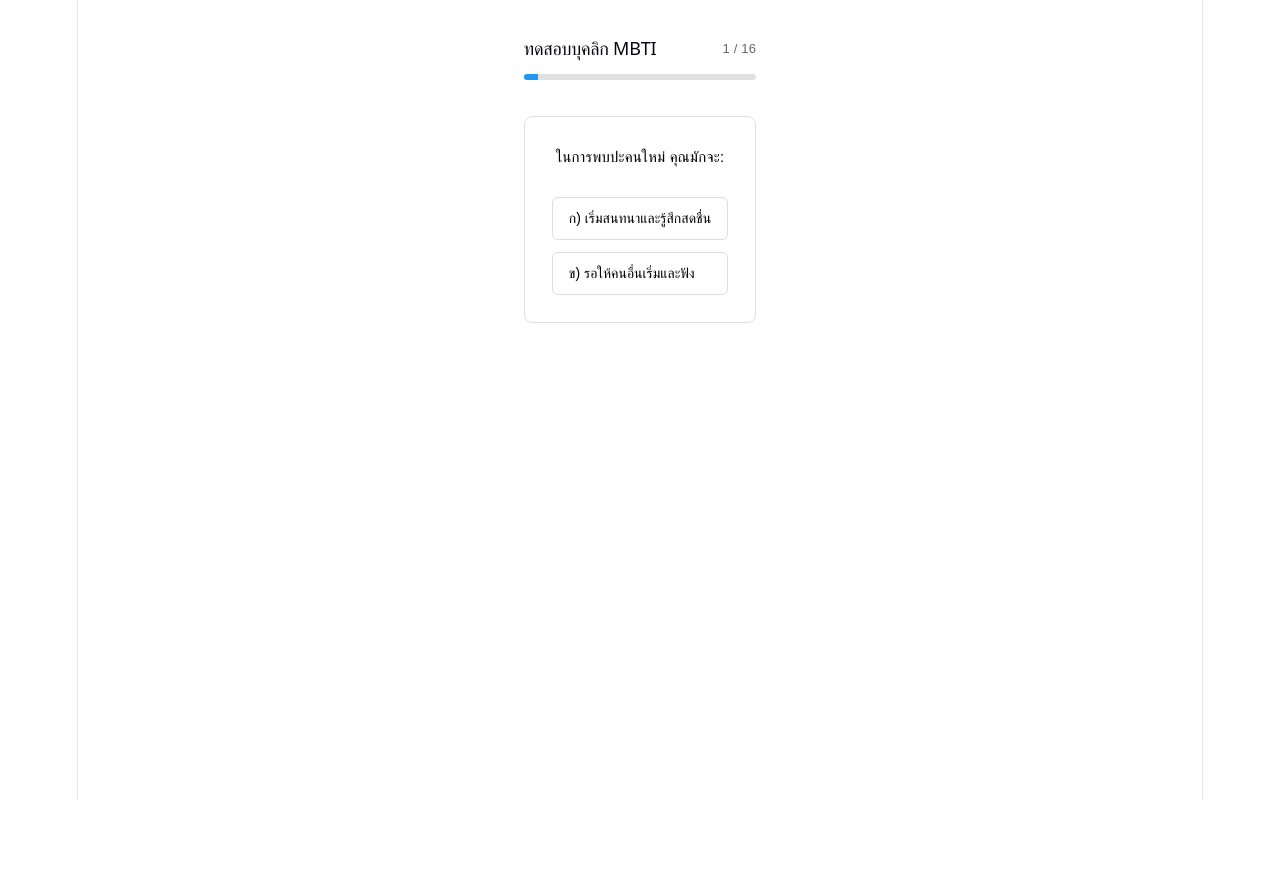
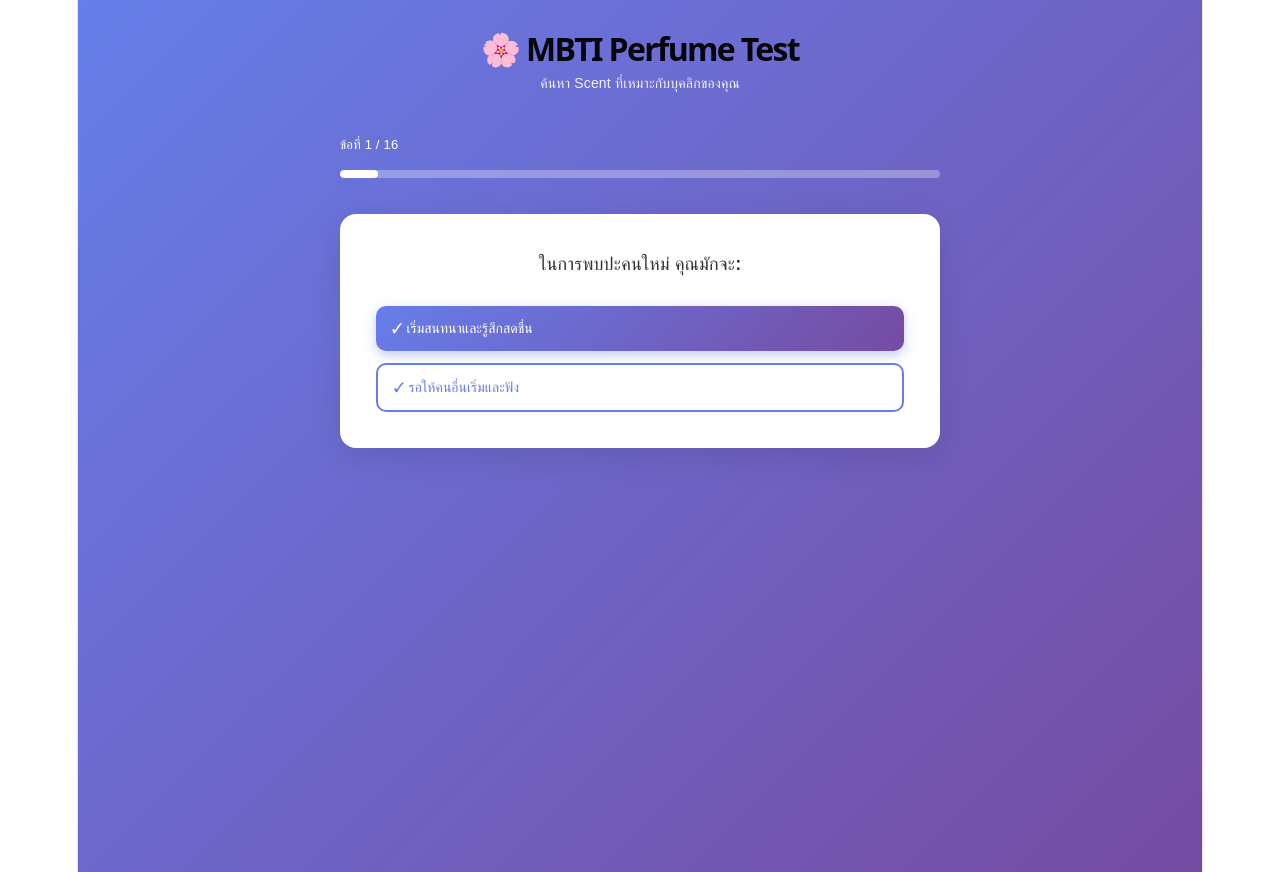
Before and after one commit to chayapoltm/mbti-perfume, a React (Vite) app: page / in a window 1280 px wide. Before the commit the page ends 800 px from the top, so only its background shows below. Built offline with nearby package versions, Linux system fonts and the light colour scheme.

Commit message:
Add beautiful design with gradient, emoji, colors

```diff
--- a/src/App.jsx
+++ b/src/App.jsx
@@ -107,83 +107,115 @@ export default function App() {
   const perfumes = {
     ISTJ: {
       name: "Amber Woods",
+      emoji: "🥃",
       scent: "กลิ่นไม้สีแนว เข้มข้น อบอุ่น",
-      desc: "บุคลิกประเภท Logistician - มีความรับผิดชอบสูง จริงใจ และเป็นระเบียบ สมบูรณ์ แข็งแกร่ง ตรงต่อเวลา"
+      desc: "บุคลิกประเภท Logistician - มีความรับผิดชอบสูง จริงใจ และเป็นระเบียบ สมบูรณ์ แข็งแกร่ง ตรงต่อเวลา",
+      color: "#D4A574"
     },
     ISFJ: {
       name: "Gentle Peony",
+      emoji: "🌸",
       scent: "กลิ่นดอกไม้นุ่มนวล อบอุ่น",
-      desc: "บุคลิกประเภท Defender - ใจดี หมั่นเพียร ค่อนข้างเงียบ แต่รักษาสัมพันธ์ที่สำคัญด้วยใจแน่วแน่"
+      desc: "บุคลิกประเภท Defender - ใจดี หมั่นเพียร ค่อนข้างเงียบ แต่รักษาสัมพันธ์ที่สำคัญด้วยใจแน่วแน่",
+      color: "#E8B4D4"
     },
     INFJ: {
       name: "Mystic Iris",
+      emoji: "🌺",
       scent: "กลิ่นลึกลับ สะท้อนใจ",
-      desc: "บุคลิกประเภท Advocate - มีความเห็นแบบลึกซึ้ง มีอุดมการณ์สูง คิดเฉพาะตัว ลึกลับ แต่กัลยามิตรและห่วงใจคน"
+      desc: "บุคลิกประเภท Advocate - มีความเห็นแบบลึกซึ้ง มีอุดมการณ์สูง คิดเฉพาะตัว ลึกลับ แต่กัลยามิตรและห่วงใจคน",
+      color: "#9B7BA0"
     },
     INTJ: {
       name: "Dark Oud",
+      emoji: "🌙",
       scent: "กลิ่นอูด เข้มข้น เมืองหลวง",
-      desc: "บุคลิกประเภท Architect - ไฟฟ้า มีวิสัยทัศน์ ปฏิเสธความเห็นที่ไม่มีฐานการวิจารณ์ และพยายามแข่งเพื่อความเป็นเลิศ"
+      desc: "บุคลิกประเภท Architect - ไฟฟ้า มีวิสัยทัศน์ ปฏิเสธความเห็นที่ไม่มีฐานการวิจารณ์ และพยายามแข่งเพื่อความเป็นเลิศ",
+      color: "#2C2C2C"
     },
     ISTP: {
       name: "Fresh Citrus",
+      emoji: "🍊",
       scent: "กลิ่นส้มสดชื่น กีฬา",
-      desc: "บุคลิกประเภท Virtuoso - นิยมตัวเอง ชอบความอิสระ ตรรกะ เงียบ แต่มีความสามารถในการแก้ปัญหา"
+      desc: "บุคลิกประเภท Virtuoso - นิยมตัวเอง ชอบความอิสระ ตรรกะ เงียบ แต่มีความสามารถในการแก้ปัญหา",
+      color: "#FF9500"
     },
     ISFP: {
       name: "Soft Floral",
+      emoji: "🌼",
       scent: "กลิ่นดอกไม้อ่อนไหว นิ่มนวล",
-      desc: "บุคลิกประเภท Adventurer - อ่อนไหว ศิลปี มีความรักษา แต่ไม่ชอบความขัดแย้ง ทำตามหัวใจ"
+      desc: "บุคลิกประเภท Adventurer - อ่อนไหว ศิลปี มีความรักษา แต่ไม่ชอบความขัดแย้ง ทำตามหัวใจ",
+      color: "#F4D03F"
     },
     INFP: {
-      name: "Sweet Lavender(test)",
+      name: "Sweet Lavender",
+      emoji: "💜",
       scent: "กลิ่นลาเวนเดอร์หวาน ฝันเห็น",
-      desc: "บุคลิกประเภท Mediator - เป็นอุดมคติ ฝันเห็น ทำตามค่านิยม ศิลปี ไม่สนใจเงิน เต็มไปด้วยความรักและความหวัง"
+      desc: "บุคลิกประเภท Mediator - เป็นอุดมคติ ฝันเห็น ทำตามค่านิยม ศิลปี ไม่สนใจเงิน เต็มไปด้วยความรักและความหวัง",
+      color: "#B19CD9"
     },
     INTP: {
       name: "Minimalist Musk",
+      emoji: "🧪",
       scent: "กลิ่นมัสก์ เรียบง่าย ลึก",
-      desc: "บุคลิกประเภท Logician - วิเคราะห์สิ่งต่างๆ บ่อยครั้งที่อยู่ในคิด ชอบการสืบสอนและแก้ปัญหาที่ซับซ้อน"
+      desc: "บุคลิกประเภท Logician - วิเคราะห์สิ่งต่างๆ บ่อยครั้งที่อยู่ในคิด ชอบการสืบสอนและแก้ปัญหาที่ซับซ้อน",
+      color: "#95A5A6"
     },
     ESTP: {
       name: "Spicy Amber",
+      emoji: "🔥",
       scent: "กลิ่นเผ็ดร้อน แอมเบอร์",
-      desc: "บุคลิกประเภท Entrepreneur - สำรวจ เสี่ยง ชอบสิ่งใหม่ สูตร ต่อสู้ ดูแลตนเองดี"
+      desc: "บุคลิกประเภท Entrepreneur - สำรวจ เสี่ยง ชอบสิ่งใหม่ สูตร ต่อสู้ ดูแลตนเองดี",
+      color: "#E74C3C"
     },
     ESFP: {
       name: "Fruity Fresh",
+      emoji: "🎉",
       scent: "กลิ่นผลไม้สดชื่น เต็มเปี่ยม",
-      desc: "บุคลิกประเภท Entertainer - จิตแจ่มใจสดชื่น มนต์เสน่ห์ ชอบการทำให้คนอื่นยิ้ม ชอบความสนุกสนาน"
+      desc: "บุคลิกประเภท Entertainer - จิตแจ่มใจสดชื่น มนต์เสน่ห์ ชอบการทำให้คนอื่นยิ้ม ชอบความสนุกสนาน",
+      color: "#F39C12"
     },
     ENFP: {
       name: "Sweet Citrus",
+      emoji: "🌈",
       scent: "กลิ่นส้มหวาน สดชื่น ร่าเรื่อง",
-      desc: "บุคลิกประเภท Campaigner - ห่วงใจ สนใจหลายสิ่ง ตรงไปตรงมา พลวัต กระตุ้นกิจกรรม"
+      desc: "บุคลิกประเภท Campaigner - ห่วงใจ สนใจหลายสิ่ง ตรงไปตรงมา พลวัต กระตุ้นกิจกรรม",
+      color: "#3498DB"
     },
     ENTP: {
       name: "Bold Wood",
+      emoji: "⚡",
       scent: "กลิ่นไม้เข้มข้น กล้าหาญ",
-      desc: "บุคลิกประเภท Debater - เฉลียวฉล้าด ชอบความท้าทาย ไม่สนใจอำนาจ ชอบการถกเถียง"
+      desc: "บุคลิกประเภท Debater - เฉลียวฉล้าด ชอบความท้าทาย ไม่สนใจอำนาจ ชอบการถกเถียง",
+      color: "#2ECC71"
     },
     ESTJ: {
       name: "Classic Cologne",
+      emoji: "💼",
       scent: "กลิ่นคลาสสิก ผู้นำ เป็นระเบียบ",
-      desc: "บุคลิกประเภท Logistician - ผู้นำที่ยุติธรรมเมตตา เข้มงวด มีลักษณะผู้บัญชาการ วาจาตรงไปตรงมา"
+      desc: "บุคลิกประเภท Logistician - ผู้นำที่ยุติธรรมเมตตา เข้มงวด มีลักษณะผู้บัญชาการ วาจาตรงไปตรงมา",
+      color: "#34495E"
     },
     ESFJ: {
       name: "Floral Bloom",
+      emoji: "🌷",
       scent: "กลิ่นดอกไม้บาน อบอุ่น สังคม",
-      desc: "บุคลิกประเภท Consul - สนใจใจเพื่อน อบอุ่น เสริมสร้าง ปรัชญาดำเนินการสำเร็จ"
+      desc: "บุคลิกประเภท Consul - สนใจใจเพื่อน อบอุ่น เสริมสร้าง ปรัชญาดำเนินการสำเร็จ",
+      color: "#E91E63"
     },
     ENFJ: {
       name: "Warm Floral",
+      emoji: "👑",
       scent: "กลิ่นดอกไม้อบอุ่น ผู้นำ",
-      desc: "บุคลิกประเภท Protagonist - พิสูจน์ว่า นำทาง ชอบสนับสนุนและส่งเสริมคนอื่น"
+      desc: "บุคลิกประเภท Protagonist - พิสูจน์ว่า นำทาง ชอบสนับสนุนและส่งเสริมคนอื่น",
+      color: "#D35400"
     },
     ENTJ: {
       name: "Strong Oud",
+      emoji: "🏆",
       scent: "กลิ่นอูดแข็งแกร่ง อำนาจ",
-      desc: "บุคลิกประเภท Commander - นายพล ผู้นำธรรมชาติ ตัดสินใจอย่างไว เป็นกลาง ความเต็มใจ"
+      desc: "บุคลิกประเภท Commander - นายพล ผู้นำธรรมชาติ ตัดสินใจอย่างไว เป็นกลาง ความเต็มใจ",
+      color: "#8B4513"
     }
   };
 
@@ -217,33 +249,67 @@ export default function App() {
   const result = perfumes[mbti];
 
   return (
-    <div style={{ padding: "2rem 0", maxWidth: "600px", margin: "0 auto", fontFamily: "Arial, sans-serif" }}>
+    <div style={{
+      minHeight: "100vh",
+      background: "linear-gradient(135deg, #667eea 0%, #764ba2 100%)",
+      padding: "2rem 0",
+      fontFamily: "Arial, sans-serif"
+    }}>
+      <div style={{ maxWidth: "600px", margin: "0 auto", padding: "0 1rem" }}>
         {!showResult ? (
           <>
+            {/* Header */}
+            <div style={{
+              textAlign: "center",
+              marginBottom: "2rem",
+              color: "white"
+            }}>
+              <h1 style={{ fontSize: "32px", margin: "0 0 8px 0", fontWeight: "bold" }}>
+                🌸 MBTI Perfume Test
+              </h1>
+              <p style={{ fontSize: "14px", opacity: 0.9, margin: 0 }}>
+                ค้นหา Scent ที่เหมาะกับบุคลิกของคุณ
+              </p>
+            </div>
+
+            {/* Progress Bar */}
             <div style={{ marginBottom: "2rem" }}>
-            <div style={{ display: "flex", justifyContent: "space-between", alignItems: "center", marginBottom: "12px" }}>
-              <h2 style={{ margin: 0, fontSize: "18px", fontWeight: 500 }}>ทดสอบบุคลิก MBTI</h2>
-              <span style={{ fontSize: "13px", color: "#666" }}>
-                {currentQ + 1} / {questions.length}
+              <div style={{ display: "flex", justifyContent: "space-between", marginBottom: "12px" }}>
+                <span style={{ fontSize: "13px", color: "white", fontWeight: 500 }}>
+                  ข้อที่ {currentQ + 1} / {questions.length}
                 </span>
               </div>
               <div style={{
-              height: "6px",
-              background: "#e0e0e0",
-              borderRadius: "4px",
+                height: "8px",
+                background: "rgba(255,255,255,0.3)",
+                borderRadius: "10px",
                 overflow: "hidden"
               }}>
                 <div style={{
                   height: "100%",
-                background: "#2196F3",
+                  background: "white",
                   width: `${((currentQ + 1) / questions.length) * 100}%`,
-                transition: "width 0.3s ease"
+                  transition: "width 0.3s ease",
+                  borderRadius: "10px"
                 }} />
               </div>
             </div>
 
-          <div style={{ background: "#fff", border: "1px solid #e0e0e0", borderRadius: "8px", padding: "1.5rem", marginBottom: "1.5rem" }}>
-            <p style={{ fontSize: "15px", fontWeight: 500, margin: "0 0 1.5rem 0", color: "#000" }}>
+            {/* Question Card */}
+            <div style={{
+              background: "white",
+              borderRadius: "16px",
+              padding: "2rem",
+              marginBottom: "1.5rem",
+              boxShadow: "0 8px 32px rgba(0,0,0,0.1)"
+            }}>
+              <p style={{
+                fontSize: "18px",
+                fontWeight: 600,
+                margin: "0 0 1.5rem 0",
+                color: "#333",
+                lineHeight: "1.6"
+              }}>
                 {questions[currentQ].q}
               </p>
 
@@ -251,97 +317,160 @@ export default function App() {
                 <button
                   onClick={() => handleAnswer(questions[currentQ].type)}
                   style={{
-                  padding: "12px 16px",
-                  background: "#fff",
-                  border: "1px solid #ddd",
-                  borderRadius: "6px",
+                    padding: "14px 16px",
+                    background: "linear-gradient(135deg, #667eea 0%, #764ba2 100%)",
+                    border: "none",
+                    borderRadius: "10px",
                     fontSize: "14px",
                     cursor: "pointer",
                     textAlign: "left",
-                  transition: "all 0.2s",
-                  color: "#000"
+                    color: "white",
+                    fontWeight: 500,
+                    transition: "transform 0.2s, box-shadow 0.2s",
+                    boxShadow: "0 4px 12px rgba(102, 126, 234, 0.4)"
                   }}
-                onMouseEnter={(e) => e.target.style.background = "#f5f5f5"}
-                onMouseLeave={(e) => e.target.style.background = "#fff"}
+                  onMouseEnter={(e) => {
+                    e.target.style.transform = "translateY(-2px)";
+                    e.target.style.boxShadow = "0 6px 16px rgba(102, 126, 234, 0.6)";
+                  }}
+                  onMouseLeave={(e) => {
+                    e.target.style.transform = "translateY(0)";
+                    e.target.style.boxShadow = "0 4px 12px rgba(102, 126, 234, 0.4)";
+                  }}
                 >
-                ก) {questions[currentQ].a}
+                  ✓ {questions[currentQ].a}
                 </button>
                 <button
                   onClick={() => handleAnswer(questions[currentQ].type.reverse())}
                   style={{
-                  padding: "12px 16px",
-                  background: "#fff",
-                  border: "1px solid #ddd",
-                  borderRadius: "6px",
+                    padding: "14px 16px",
+                    background: "white",
+                    border: "2px solid #667eea",
+                    borderRadius: "10px",
                     fontSize: "14px",
                     cursor: "pointer",
                     textAlign: "left",
-                  transition: "all 0.2s",
-                  color: "#000"
+                    color: "#667eea",
+                    fontWeight: 500,
+                    transition: "transform 0.2s, background 0.2s"
                   }}
-                onMouseEnter={(e) => e.target.style.background = "#f5f5f5"}
-                onMouseLeave={(e) => e.target.style.background = "#fff"}
+                  onMouseEnter={(e) => {
+                    e.target.style.transform = "translateY(-2px)";
+                    e.target.style.background = "#f0f4ff";
+                  }}
+                  onMouseLeave={(e) => {
+                    e.target.style.transform = "translateY(0)";
+                    e.target.style.background = "white";
+                  }}
                 >
-                ข) {questions[currentQ].b}
+                  ✓ {questions[currentQ].b}
                 </button>
               </div>
             </div>
           </>
         ) : (
-        <div style={{ textAlign: "center" }}>
+          <div style={{
+            textAlign: "center",
+            animation: "fadeIn 0.6s ease"
+          }}>
+            {/* MBTI Result */}
+            <div style={{
+              background: "white",
+              borderRadius: "20px",
+              padding: "2rem",
+              marginBottom: "1.5rem",
+              boxShadow: "0 12px 40px rgba(0,0,0,0.15)"
+            }}>
               <div style={{ marginBottom: "2rem" }}>
-            <h1 style={{ fontSize: "28px", fontWeight: 500, margin: "0 0 8px 0", color: "#000" }}>
+                <div style={{
+                  fontSize: "60px",
+                  marginBottom: "12px"
+                }}>
+                  {result.emoji}
+                </div>
+                <h1 style={{
+                  fontSize: "36px",
+                  fontWeight: "bold",
+                  margin: "0 0 8px 0",
+                  color: result.color
+                }}>
                   {mbti}
                 </h1>
-            <p style={{ fontSize: "13px", color: "#666", margin: 0 }}>บุคลิกประเภทของคุณ</p>
-          </div>
-
-          <div style={{
-            background: "#fff",
-            border: "1px solid #e0e0e0",
-            borderRadius: "8px",
-            padding: "1.5rem",
-            marginBottom: "1.5rem"
+                <p style={{
+                  fontSize: "14px",
+                  color: "#999",
+                  margin: 0
                 }}>
-            <div style={{ marginBottom: "1.5rem" }}>
-              <p style={{ fontSize: "18px", fontWeight: 500, margin: "0 0 8px 0", color: "#000" }}>
-                🌸 {result.name}
-              </p>
-              <p style={{ fontSize: "13px", color: "#999", lineHeight: "1.6", margin: 0 }}>
-                {result.scent}
+                  บุคลิกประเภทของคุณ
                 </p>
               </div>
 
-            <div style={{ borderTop: "1px solid #e0e0e0", paddingTop: "1.5rem" }}>
-              <p style={{ fontSize: "13px", fontWeight: 500, color: "#666", marginBottom: "8px" }}>
-                ✨ ลักษณะบุคลิก
+              {/* Perfume Info */}
+              <div style={{
+                background: `${result.color}15`,
+                borderLeft: `4px solid ${result.color}`,
+                padding: "1.5rem",
+                borderRadius: "8px",
+                marginBottom: "1.5rem",
+                textAlign: "left"
+              }}>
+                <p style={{
+                  fontSize: "20px",
+                  fontWeight: 600,
+                  margin: "0 0 8px 0",
+                  color: result.color
+                }}>
+                  {result.name}
                 </p>
-              <p style={{ fontSize: "14px", color: "#333", lineHeight: "1.7", margin: 0 }}>
+                <p style={{
+                  fontSize: "13px",
+                  color: "#666",
+                  margin: "0 0 12px 0",
+                  fontStyle: "italic"
+                }}>
+                  💨 {result.scent}
+                </p>
+                <p style={{
+                  fontSize: "14px",
+                  color: "#333",
+                  margin: 0,
+                  lineHeight: "1.8"
+                }}>
                   {result.desc}
                 </p>
               </div>
             </div>
 
+            {/* Retry Button */}
             <button
               onClick={resetTest}
               style={{
-              padding: "12px 24px",
-              background: "#fff",
-              border: "1px solid #ddd",
-              borderRadius: "6px",
-              fontSize: "14px",
-              fontWeight: 500,
+                padding: "14px 32px",
+                background: "white",
+                border: "none",
+                borderRadius: "10px",
+                fontSize: "15px",
+                fontWeight: 600,
                 cursor: "pointer",
-              color: "#000",
-              transition: "all 0.2s"
+                color: "#667eea",
+                boxShadow: "0 4px 12px rgba(0,0,0,0.1)",
+                transition: "transform 0.2s"
               }}
-            onMouseEnter={(e) => e.target.style.background = "#f5f5f5"}
-            onMouseLeave={(e) => e.target.style.background = "#fff"}
+              onMouseEnter={(e) => e.target.style.transform = "translateY(-2px)"}
+              onMouseLeave={(e) => e.target.style.transform = "translateY(0)"}
             >
-            ทำแบบทดสอบใหม่
+              🔄 ทำแบบทดสอบใหม่
             </button>
           </div>
         )}
       </div>
+
+      <style>{`
+        @keyframes fadeIn {
+          from { opacity: 0; transform: translateY(10px); }
+          to { opacity: 1; transform: translateY(0); }
+        }
+      `}</style>
+    </div>
   );
 }
```
Lines whose indentation alone changed are shown as unchanged.
